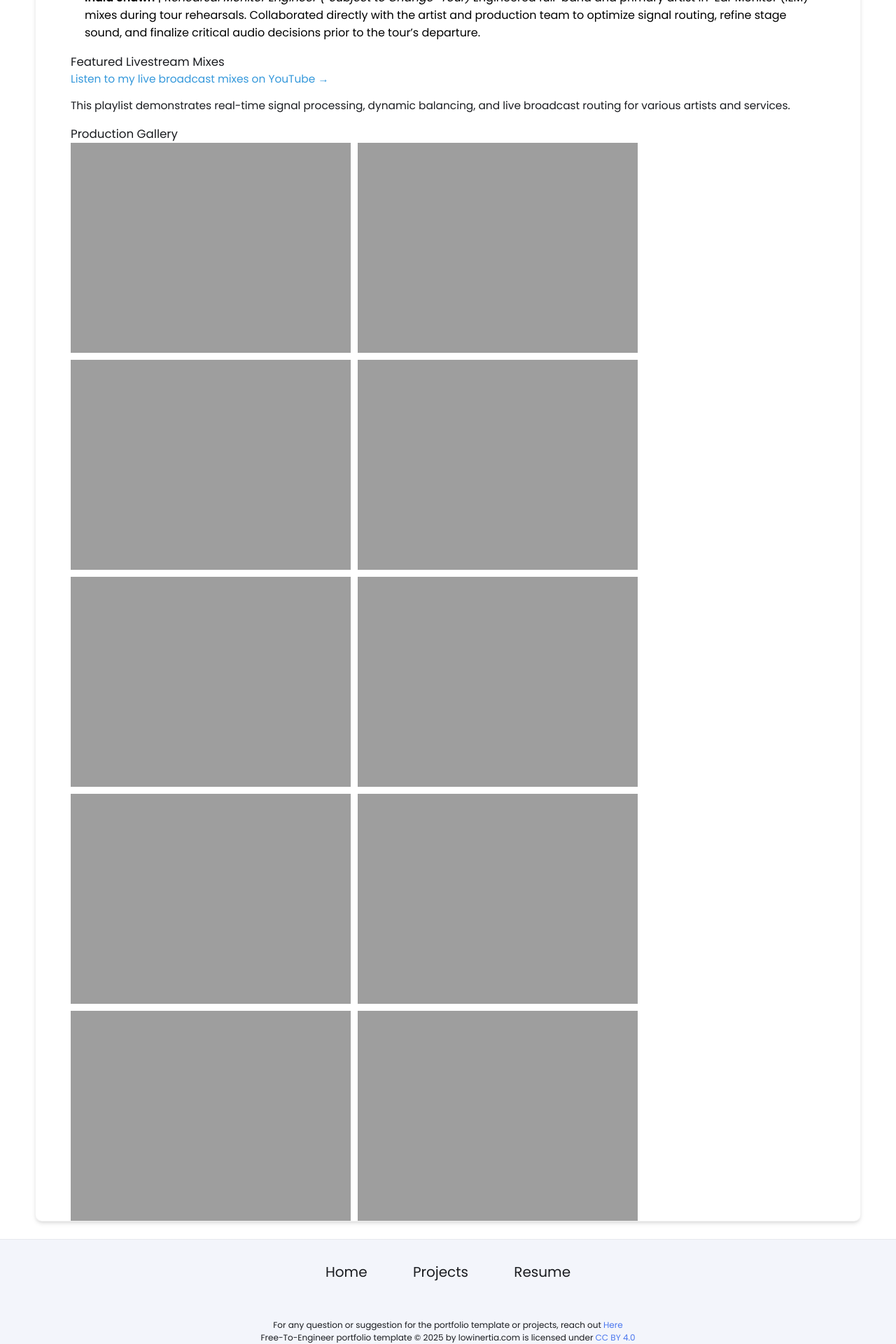
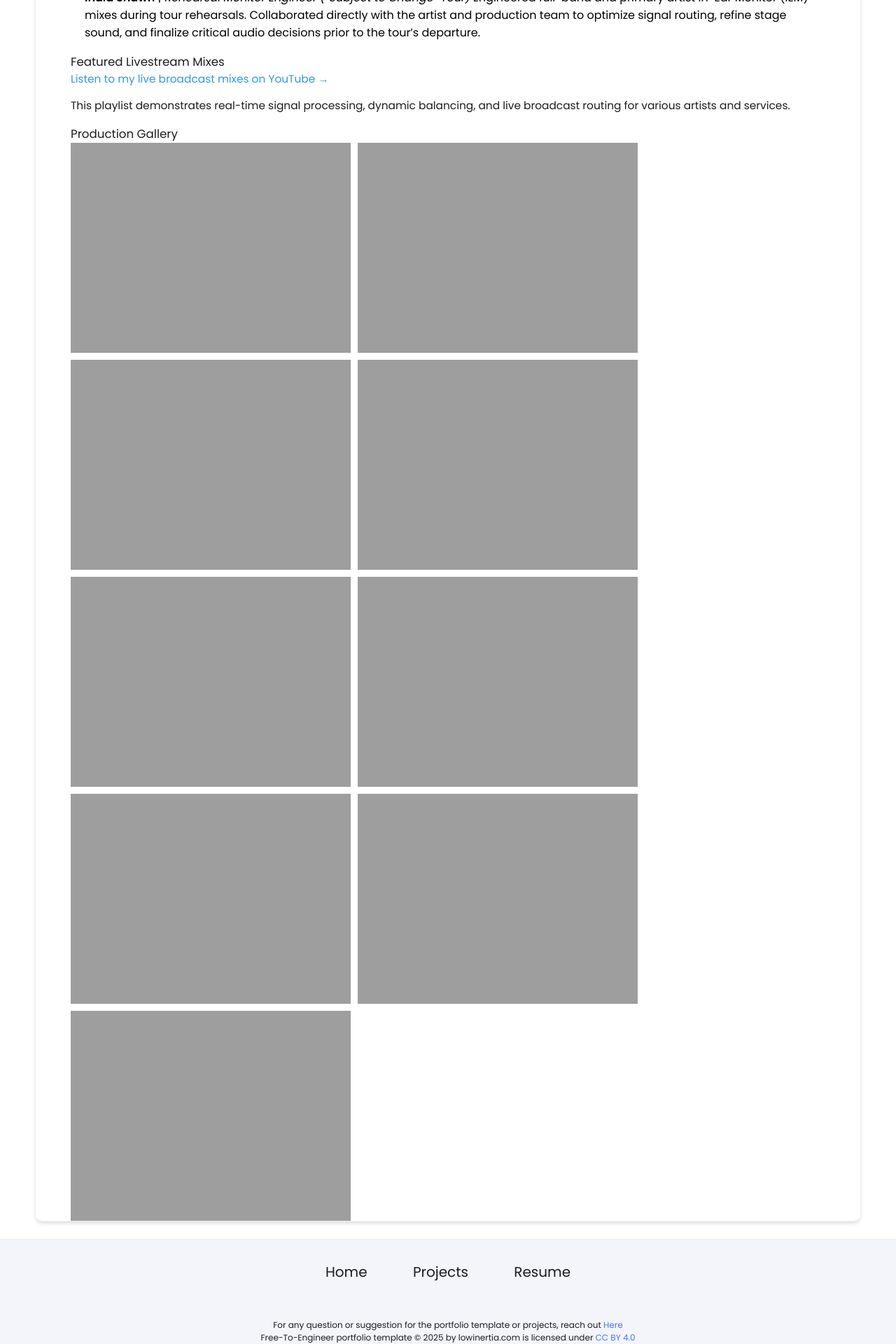
Before and after one commit to jaredjahmayne/jaredjahmayne.github.io, a Jekyll site: the page built from _projects/Audio/index.md, in a window 1280 px wide. Shown: the part 1644-3564 px from the top of the page at 70% size. Built offline with Jekyll 4.4.1, drawn with Linux system fonts in a browser that asks for light colours.

Commit message:
Update index.md

```diff
--- a/_projects/Audio/index.md
+++ b/_projects/Audio/index.md
@@ -44,4 +44,4 @@ As a freelance **Live and Broadcast Audio Engineer**, I bridge the gap between t
 This playlist demonstrates real-time signal processing, dynamic balancing, and live broadcast routing for various artists and services.
 
 ### Production Gallery
-{% include image-gallery.html images="audio_photos (1).png, audio_photos (2).png, audio_photos (3).png, audio_photos (4).png, audio_photos (5).png, audio_photos (6).png, audio_photos (7).png, audio_photos (8).png, audio_photos (9).png, audio_photos (10).png" height="300" %}
+{% include image-gallery.html images="audio_photos (1).png, audio_photos (2).png, audio_photos (3).png, audio_photos (4).png, audio_photos (6).png, audio_photos (7).png, audio_photos (8).png, audio_photos (9).png, audio_photos (10).png" height="300" %}
```
